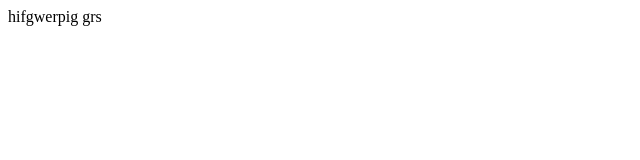
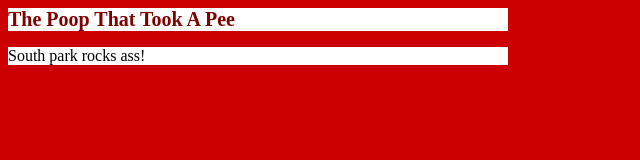
Before and after one commit to hunusso/testsite, a plain HTML site: page index.html in a window 1280 px wide. Shown: the whole page, without its empty margins (0-640 px from the left). Drawn offline with Linux system fonts and the light colour scheme.

Commit message:
new homepage

```diff
--- a/index.html
+++ b/index.html
@@ -1,3 +1,24 @@
-hifgwerpig
-
-grs
+<html>
+<head>
+<style>
+body{
+	background-color:#cd0000;
+	color:#fff;
+	width:500px;
+}
+h1{
+	font-size:20px;
+	background-color:#fff;
+	color:#800000;
+}
+p{
+	background-color:#fff;
+	color:#000;
+}
+</style>
+</head>
+<body>
+<h1>The Poop That Took A Pee</h1>
+<p>South park rocks ass!</p>
+</body>
+</hmtl>
```
